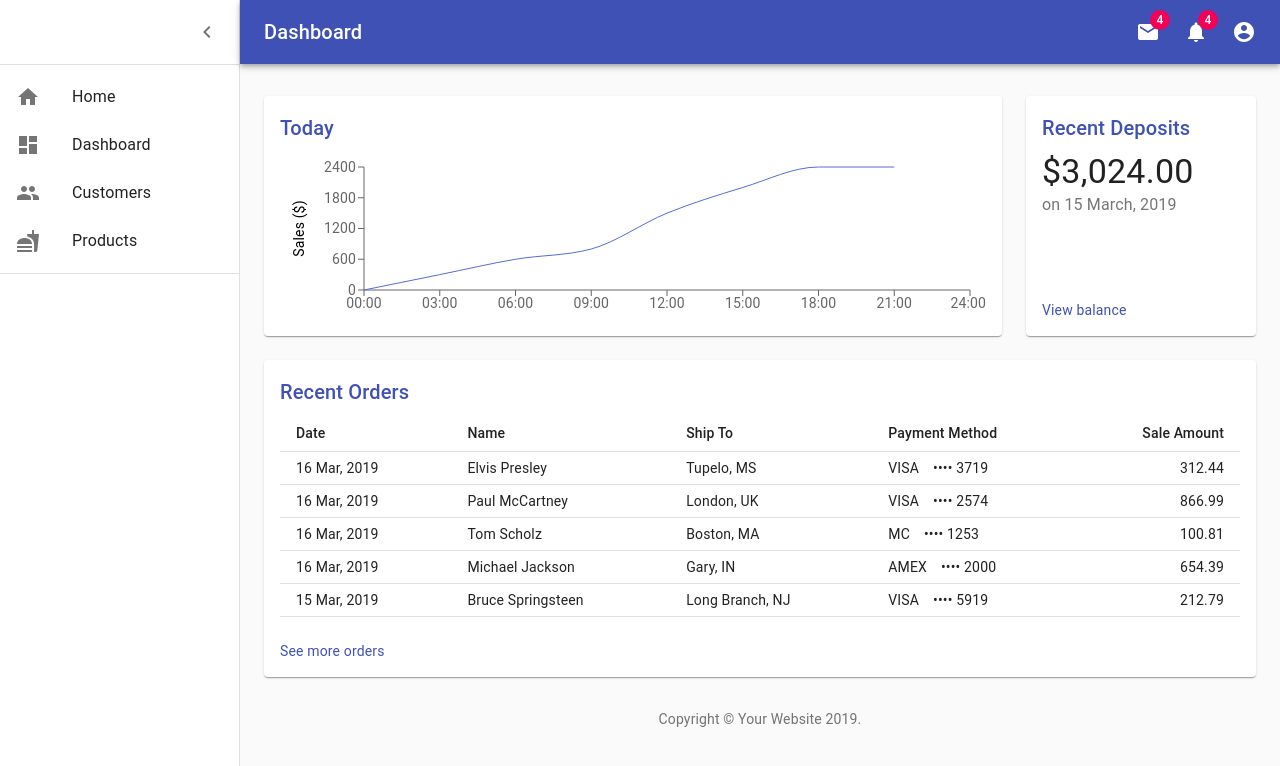
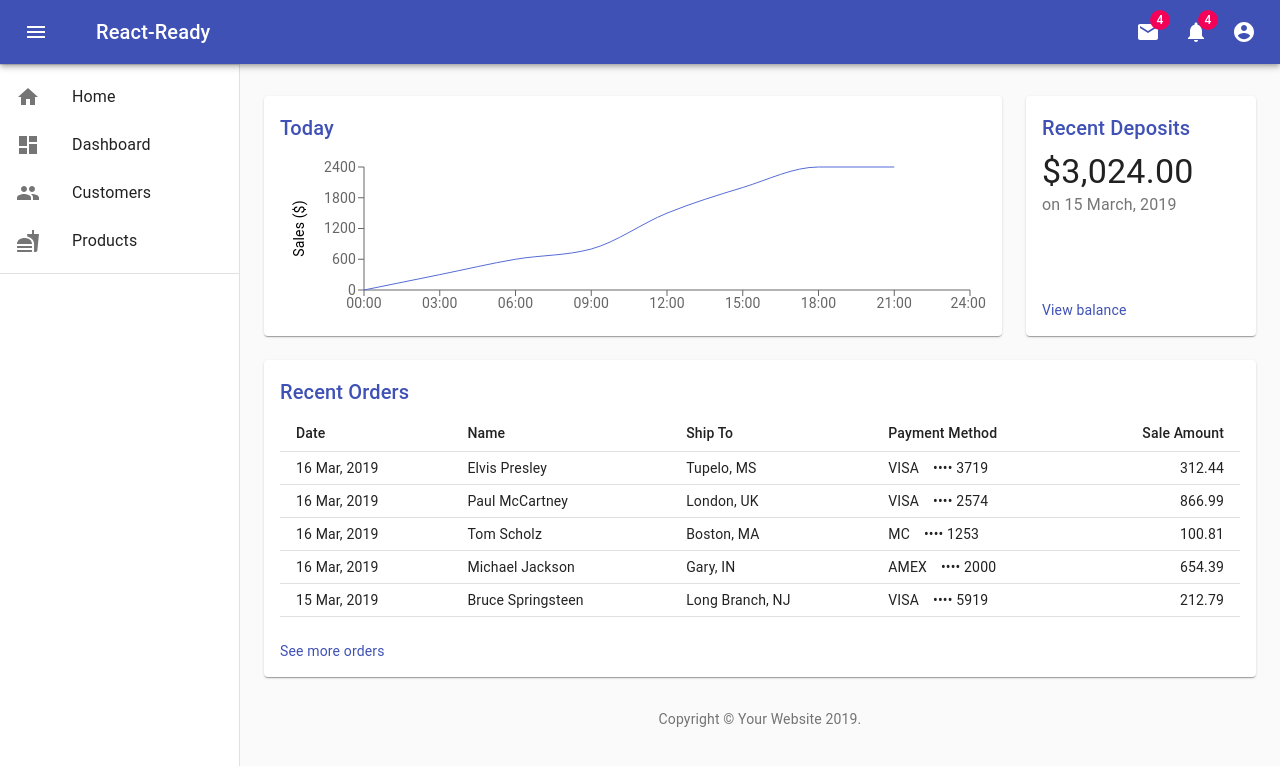
Before and after one commit to saqibabbas/react-ready, a React (Create React App) app: page /login in a window 1280 px wide. Both pictures are taken after typing "name@example.com", "Sample123" into the empty fields and a click on the button "SIGN IN". Shown: the top 766 px of the page. Built offline with nearby package versions, Linux system fonts and the light colour scheme.

Commit message:
full width for app bar

```diff
--- a/src/layouts/Admin/AdminLayout.js
+++ b/src/layouts/Admin/AdminLayout.js
@@ -39,19 +39,8 @@ const Layout = (props) => {
         duration: theme.transitions.duration.leavingScreen,
       }),
     },
-    appBarShift: {
-      marginLeft: drawerWidth,
-      width: `calc(100% - ${drawerWidth}px)`,
-      transition: theme.transitions.create(['width', 'margin'], {
-        easing: theme.transitions.easing.sharp,
-        duration: theme.transitions.duration.enteringScreen,
-      }),
-    },
     menuButton: {
       marginRight: 36,
-    },
-    menuButtonHidden: {
-      display: 'none',
     },
     title: {
       flexGrow: 1,
@@ -98,18 +87,15 @@ const Layout = (props) => {
   }));
   const classes = useStyles();
   const [open, setOpen] = React.useState(true);
-  const handleDrawerOpen = () => {
-    setOpen(true);
-  };
-  const handleDrawerClose = () => {
-    setOpen(false);
+  const handleDrawerToggle = () => {
+    setOpen(!open);
   };
 
   return (
     <div className={classes.root}>
       <CssBaseline />
-      <Header open={open} classes={classes} handleDrawerOpen={handleDrawerOpen} {...props} />
-      <SideMenu open={open} classes={classes} handleDrawerClose={handleDrawerClose} {...props} />
+      <Header open={open} classes={classes} handleDrawerToggle={handleDrawerToggle} {...props} />
+      <SideMenu open={open} classes={classes} {...props} />
       <main className={classes.content}>
         <div className={classes.appBarSpacer} />
         <Container maxWidth="lg" className={classes.container}>
--- a/src/layouts/Admin/Header/Header.js
+++ b/src/layouts/Admin/Header/Header.js
@@ -11,21 +11,21 @@ import MailIcon from '@material-ui/icons/Mail';
 import UserAccountMenu from '../../../components/UserAccountMenu';
 
 const Header = (props) => {
-    const { handleDrawerOpen, open, classes } = props;
+    const { handleDrawerToggle, classes } = props;
     return (
-        <AppBar position="absolute" className={clsx(classes.appBar, open && classes.appBarShift)}>
+        <AppBar position="absolute" className={clsx(classes.appBar)}>
             <Toolbar className={classes.toolbar}>
                 <IconButton
                     edge="start"
                     color="inherit"
                     aria-label="open drawer"
-                    onClick={handleDrawerOpen}
-                    className={clsx(classes.menuButton, open && classes.menuButtonHidden)}
+                    onClick={handleDrawerToggle}
+                    className={clsx(classes.menuButton)}
                 >
                     <MenuIcon />
                 </IconButton>
                 <Typography component="h1" variant="h6" color="inherit" noWrap className={classes.title}>
-                    Dashboard
+                    React-Ready
           </Typography>
                 <IconButton aria-label="show 4 new mails" color="inherit">
                     <Badge badgeContent={4} color="secondary">
--- a/src/layouts/Admin/SideMenu/SideMenu.js
+++ b/src/layouts/Admin/SideMenu/SideMenu.js
@@ -3,12 +3,10 @@ import clsx from 'clsx';
 import Drawer from '@material-ui/core/Drawer';
 import List from '@material-ui/core/List';
 import Divider from '@material-ui/core/Divider';
-import IconButton from '@material-ui/core/IconButton';
-import ChevronLeftIcon from '@material-ui/icons/ChevronLeft';
 import MenuItems from './MenuItems';
 
 const SideMenu = (props) => {
-    const { handleDrawerClose, open, classes } = props;
+    const { open, classes } = props;
     return (
         <Drawer
             variant="permanent"
@@ -18,9 +16,6 @@ const SideMenu = (props) => {
             open={open}
         >
             <div className={classes.toolbarIcon}>
-                <IconButton onClick={handleDrawerClose}>
-                    <ChevronLeftIcon />
-                </IconButton>
             </div>
             <Divider />
             <List><MenuItems {...props} /></List>
```
